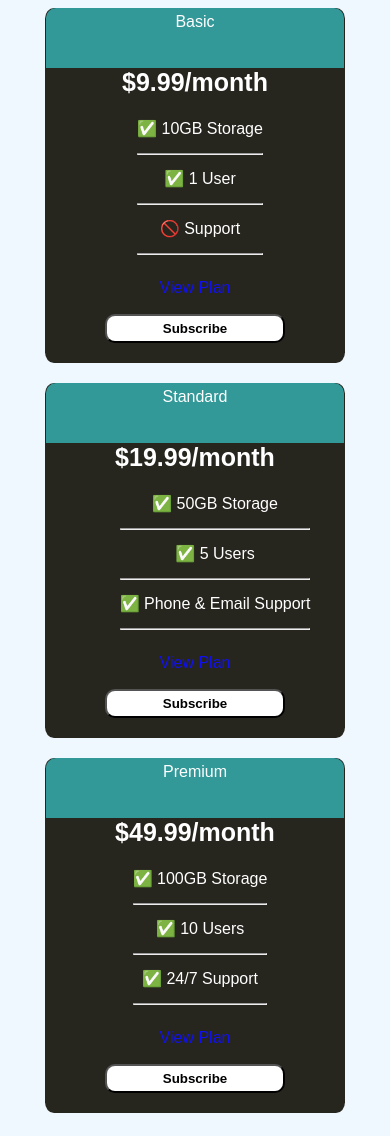
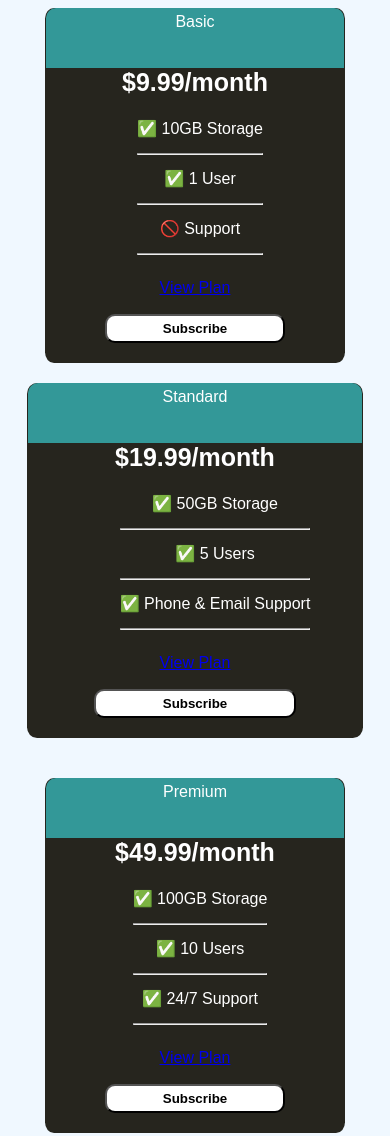
Before and after one commit to SindhuGangi/Subscription_plans, a plain HTML site: page index.html in a window 390 px wide. Drawn offline with Linux system fonts and the light colour scheme; a web font is replaced by a local one.

Commit message:
Update index.html

```diff
--- a/index.html
+++ b/index.html
@@ -137,8 +137,8 @@
           height: 100%;
         }
         .pricing-plan2{
-          flex-shrink: 1;
-
+        width: 90%;
+        margin-bottom: 20px;
 
         }
 
@@ -157,7 +157,7 @@
           <li>✅ 1 User</li><hr/>
           <li>🚫 Support</li><hr/>
         </ul>
-       <div class="plan">  <a herf=" ">View Plan</a></div>
+       <div class="plan">  <a href=" ">View Plan</a></div>
         <button class="plan-button">Subscribe</button>
       </div>
       <div class="pricing-plan pricing-plan2">
@@ -168,7 +168,7 @@
           <li>✅ 5 Users</li><hr/>
           <li>✅ Phone &amp; Email Support</li><hr/>
         </ul>
-        <div class="plan">  <a herf=" ">View Plan</a></div>
+        <div class="plan">  <a href=" ">View Plan</a></div>
         <button class="plan-button">Subscribe</button>
       </div>
       <div class="pricing-plan pricing-plan1">
@@ -179,7 +179,7 @@
           <li>✅ 10 Users</li><hr/>
           <li>✅ 24/7 Support</li><hr/>
         </ul>
-        <div class="plan">  <a herf=" ">View Plan</a></div>
+        <div class="plan">  <a href=" ">View Plan</a></div>
         <button class="plan-button">Subscribe</button>
       </div>
     </div>
```
